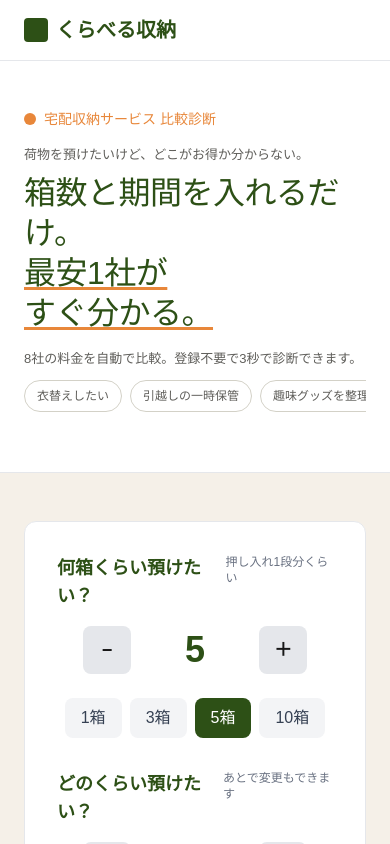
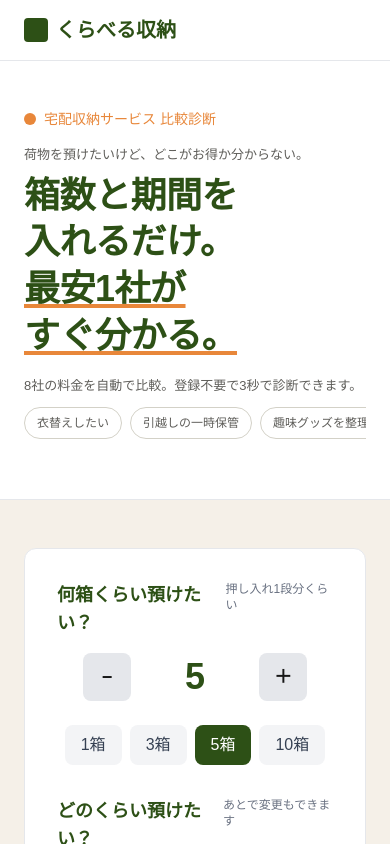
Before and after one commit to kazukiyamada19920206-ai/kurabe-storage, a Next.js app: page / in a window 390 px wide. Shown: the top 844 px of the page. Built offline with nearby package versions, Linux system fonts and the light colour scheme.

Commit message:
fix hero title line breaks for mobile

```diff
--- a/app/page.tsx
+++ b/app/page.tsx
@@ -123,15 +123,12 @@ export default function Home() {
           <p className="text-[13px] text-[#5F5E5A] mb-2">
             荷物を預けたいけど、どこがお得か分からない。
           </p>
-          <h2 className="text-[32px] font-[500] text-[#2D5016] leading-[1.25] tracking-[-0.5px] mb-4">
-            箱数と期間を入れるだけ。<br />
-            <span className="block underline decoration-[#E8873A] decoration-3 underline-offset-[3px]">
-              最安1社が
-            </span>
-            <span className="block underline decoration-[#E8873A] decoration-3 underline-offset-[3px]">
-              すぐ分かる。
-            </span>
-          </h2>
+          <h1 className="text-[36px] font-[700] text-[#2D5016] leading-[1.3] tracking-[-0.5px] mb-4">
+            箱数と期間を<br />
+            入れるだけ。<br />
+            <span className="underline decoration-[#E8873A] decoration-4 underline-offset-[3px]">最安1社が</span><br />
+            <span className="underline decoration-[#E8873A] decoration-4 underline-offset-[3px]">すぐ分かる。</span>
+          </h1>
           <p className="text-[13px] text-[#5F5E5A] mt-[14px]">
             8社の料金を自動で比較。登録不要で3秒で診断できます。
           </p>
```
